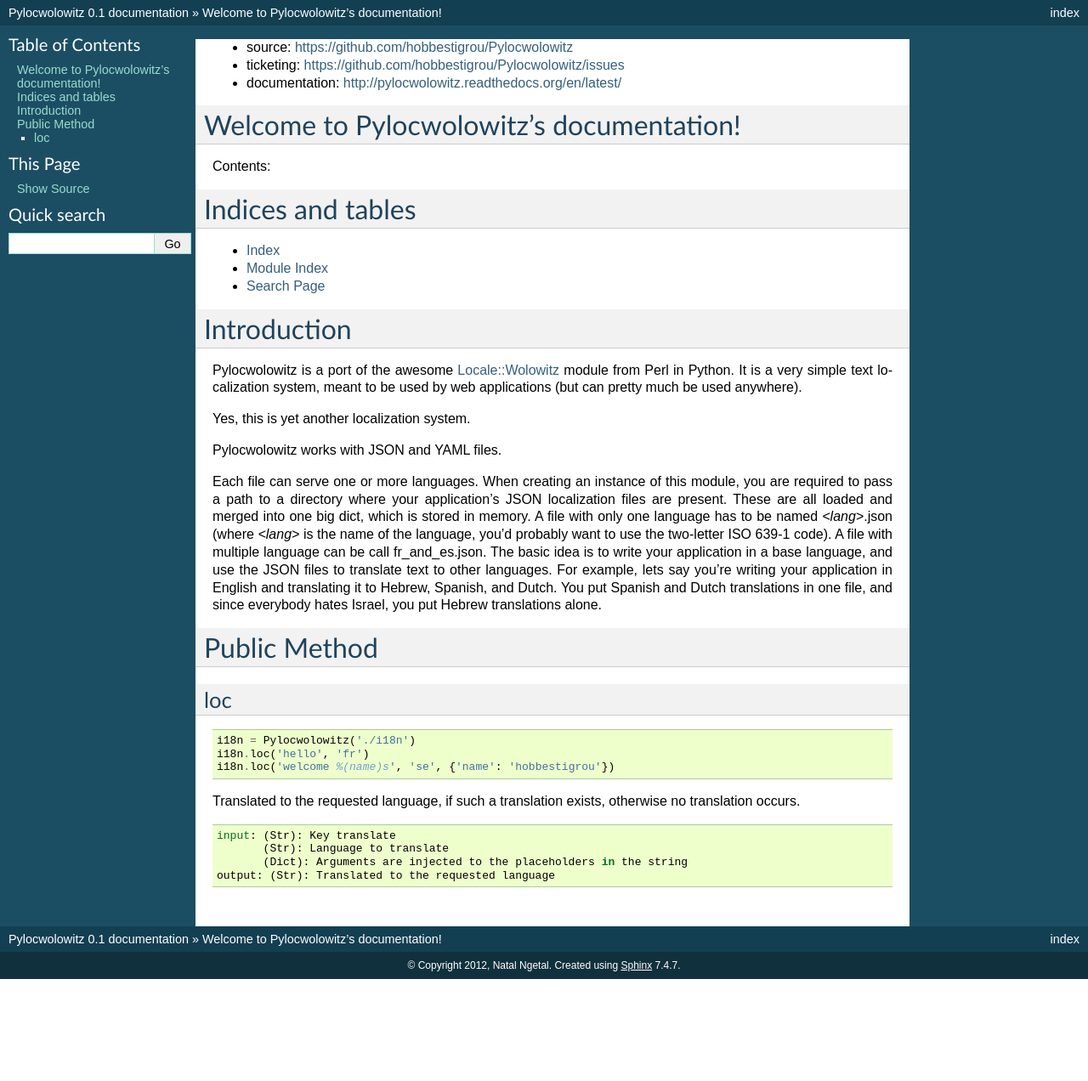
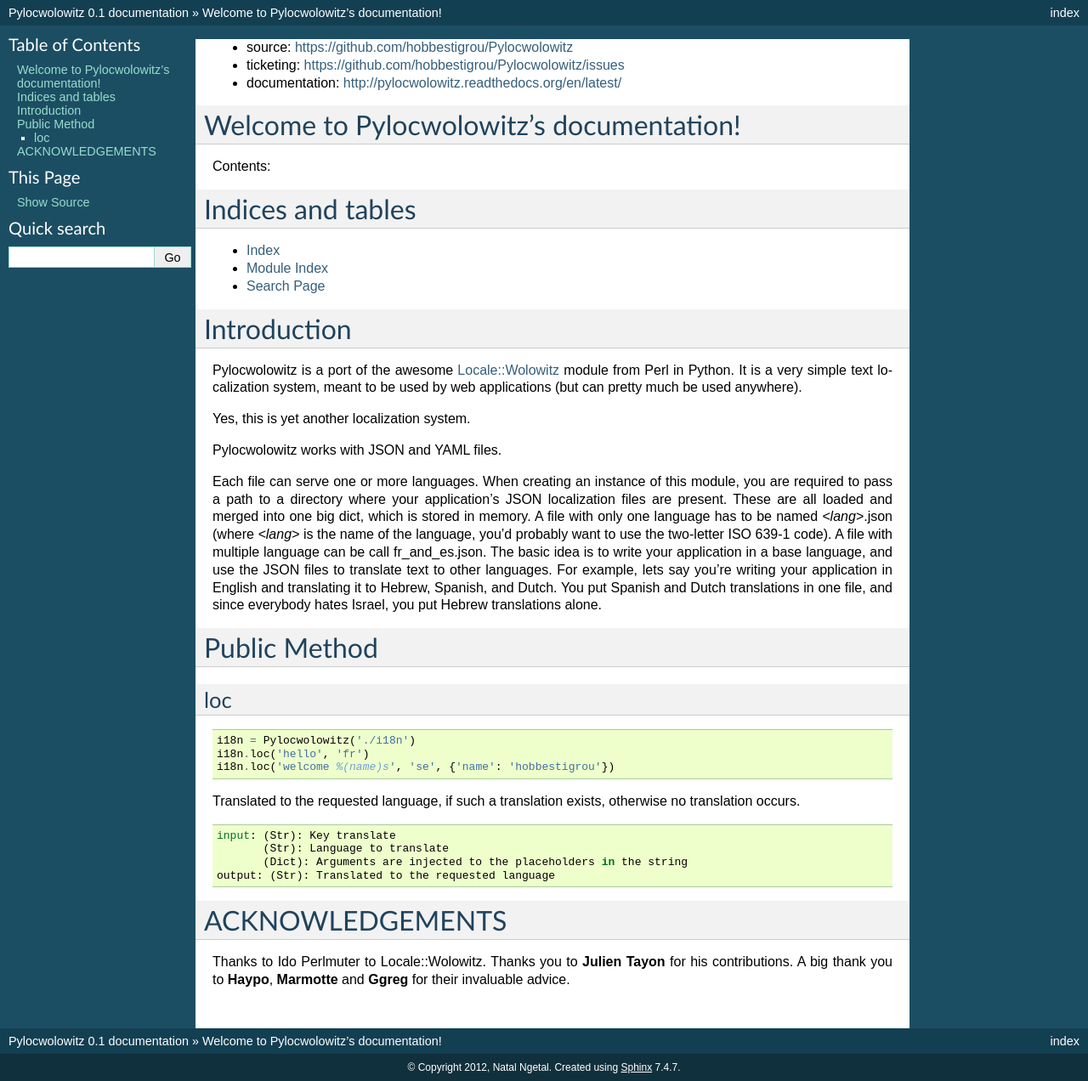
Before and after one commit to openuado/Pylocwolowitz, a Sphinx documentation site: the page built from docs/source/index.rst, in a window 1280 px wide. Shown: the whole page at 85% size. Built offline with Sphinx 7.4.7, drawn with Linux system fonts in a browser that asks for light colours; formulas are drawn with MathJax 3; before the commit the page ends 1152 px from its top, so only the background shows below that.

Commit message:
[Documentation] Index: Add a acknowledgement part.

```diff
--- a/docs/source/index.rst
+++ b/docs/source/index.rst
@@ -61,3 +61,9 @@
            (Str): Language to translate
            (Dict): Arguments are injected to the placeholders in the string
     output: (Str): Translated to the requested language
+
+ACKNOWLEDGEMENTS
+================
+Thanks to Ido Perlmuter to Locale::Wolowitz. Thanks you to **Julien Tayon** for
+his contributions. A big thank you to **Haypo**, **Marmotte** and **Ggreg** for
+their invaluable advice.
```
